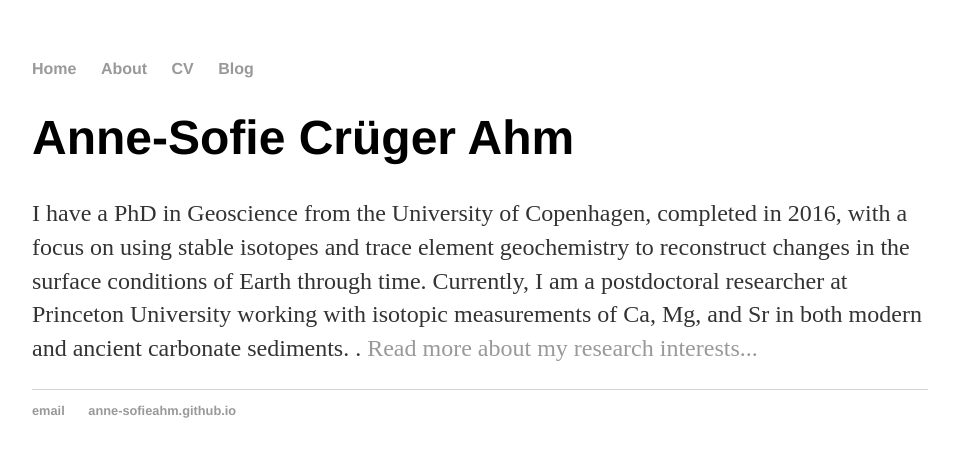
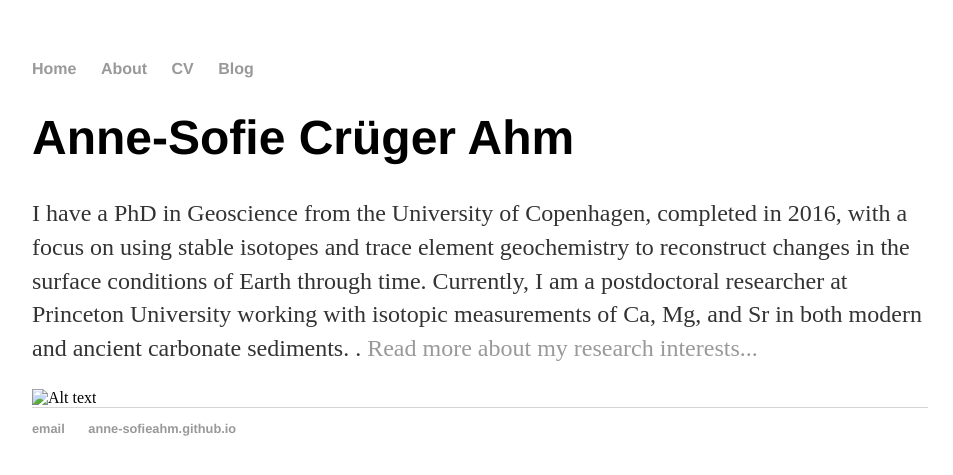
Before and after one commit to Anne-SofieAhm/Anne-SofieAhm.github.io, a Jekyll site: the page built from index.html, in a window 1280 px wide. Shown: the top 475 px of the page, without its empty margins (160-1113 px from the left). Built offline with Jekyll 4.4.1, drawn with Linux system fonts in a browser that asks for light colours.

Commit message:
Update index.html

```diff
--- a/index.html
+++ b/index.html
@@ -7,3 +7,5 @@
 	<p>I have a PhD in Geoscience from the University of Copenhagen, completed in 2016, with a focus on using stable isotopes and trace element geochemistry to reconstruct changes in the surface conditions of Earth through time. Currently, I am a postdoctoral researcher at Princeton University working with isotopic measurements of Ca, Mg, and Sr in both modern and ancient carbonate sediments.
 . <a href="/about">Read more about my research interests...</a></p>
 </div><!-- /.blurb -->
+
+<img src="Anne-SofieAhm.github.io/DSC_0086.JPG" alt="Alt text" title="Title"/>
```
